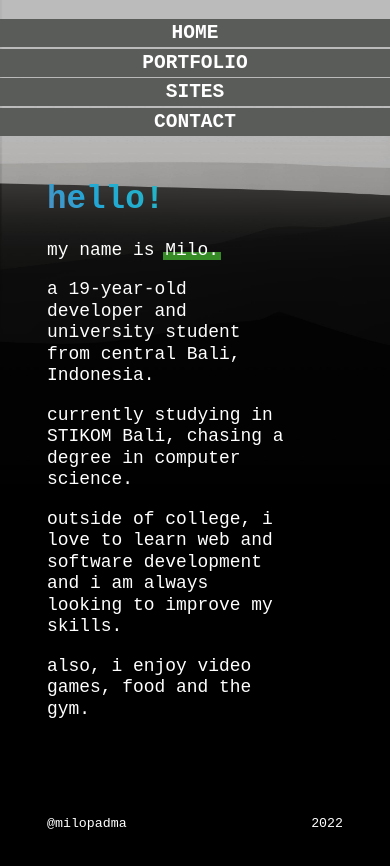
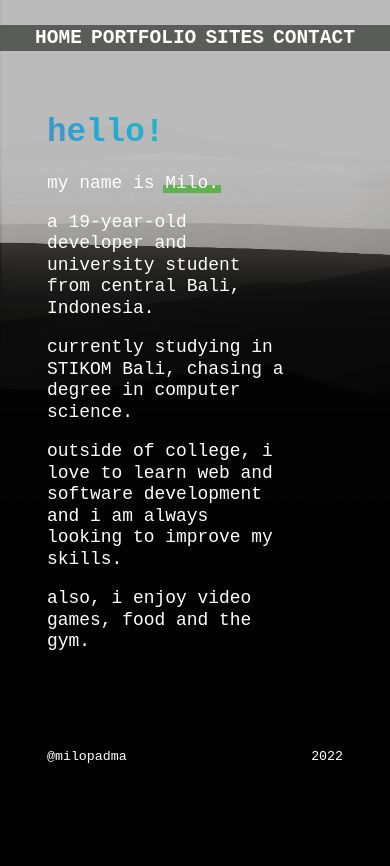
Before and after one commit to Milopadma/Milopadma.github.io, a plain HTML site: page index.html in a window 390 px wide. After the commit the page ends 844 px from the top, so only its background shows below. Drawn offline with Linux system fonts and the light colour scheme.

Commit message:
fixes to mobile sideway scrolling
also changed how the header navigator looks

```diff
--- a/style.css
+++ b/style.css
@@ -225,11 +225,12 @@ a:hover::after {
 }
 
 @media (max-width: 500px) {
-  body{
+  body {
     padding-top: 1px;
     margin-top: 2px;
-    background-position: 0px -40vh;
+    background-position: 0px -28vh;
     background-attachment: initial;
+    position: relative;
   }
 
   /* body::before {
@@ -246,6 +247,14 @@ a:hover::after {
   }
 
   #home {
+    padding-left: 1.8em;
+  }
+
+  #contact {
+    padding-right: 1.8em;
+  }
+  /*
+  #home {
     padding: 0.15em 44vw;
   }
 
@@ -259,14 +268,11 @@ a:hover::after {
 
   #contact {
     padding: 0.15em 39.5vw;
-  }
-  .main {
-    margin-top: 25vw;
-  }
+  } */
 
   .header {
     background-color: rgba(0, 0, 0, 0);
-    flex-direction: column;
+    flex-direction: row;
     align-items: left;
   }
 }
@@ -302,7 +308,6 @@ a:hover::after {
 
 .tlleft {
   left: 0%;
-
 }
 
 .tlright {
@@ -364,7 +369,6 @@ a:hover::after {
     padding: 20px 10px;
   }
 
-
   /* this is to make sure all arrows are pointing to the left */
   .tlcontainer::before {
     left: 60px;
```
